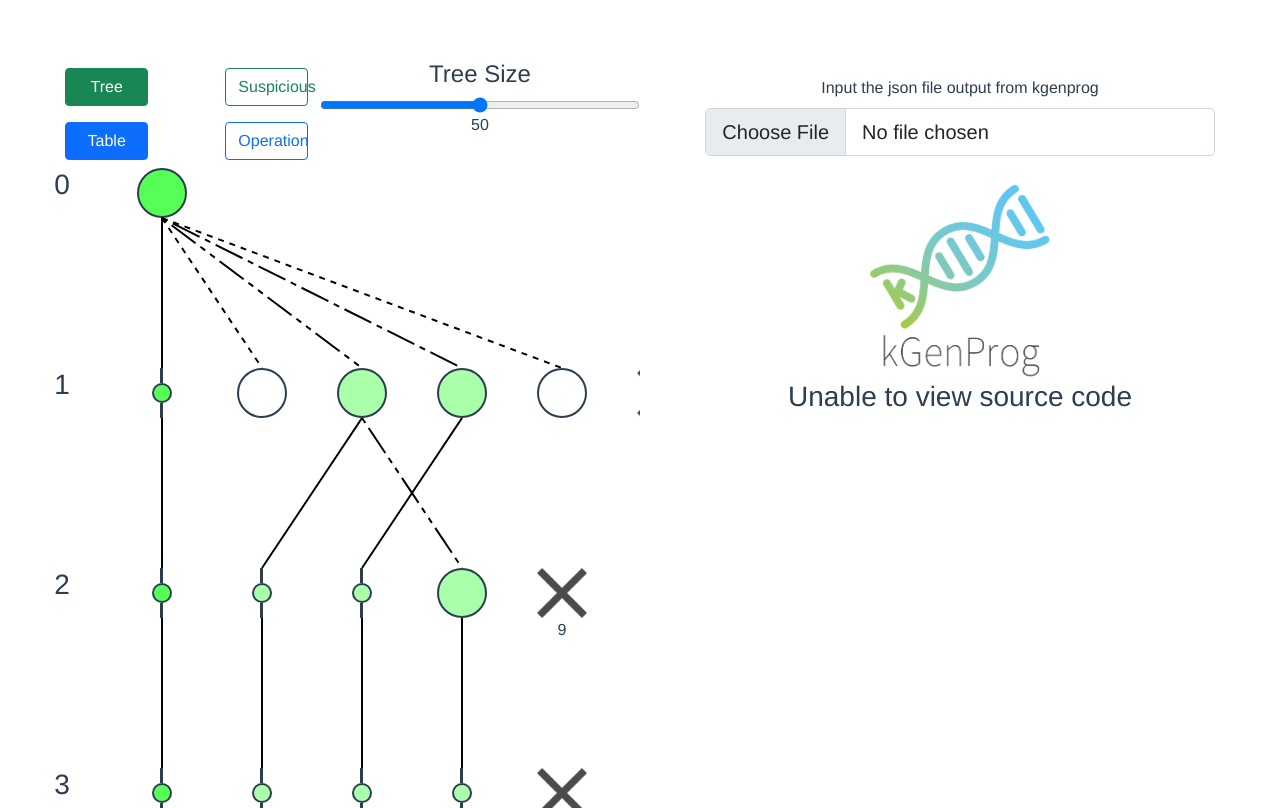
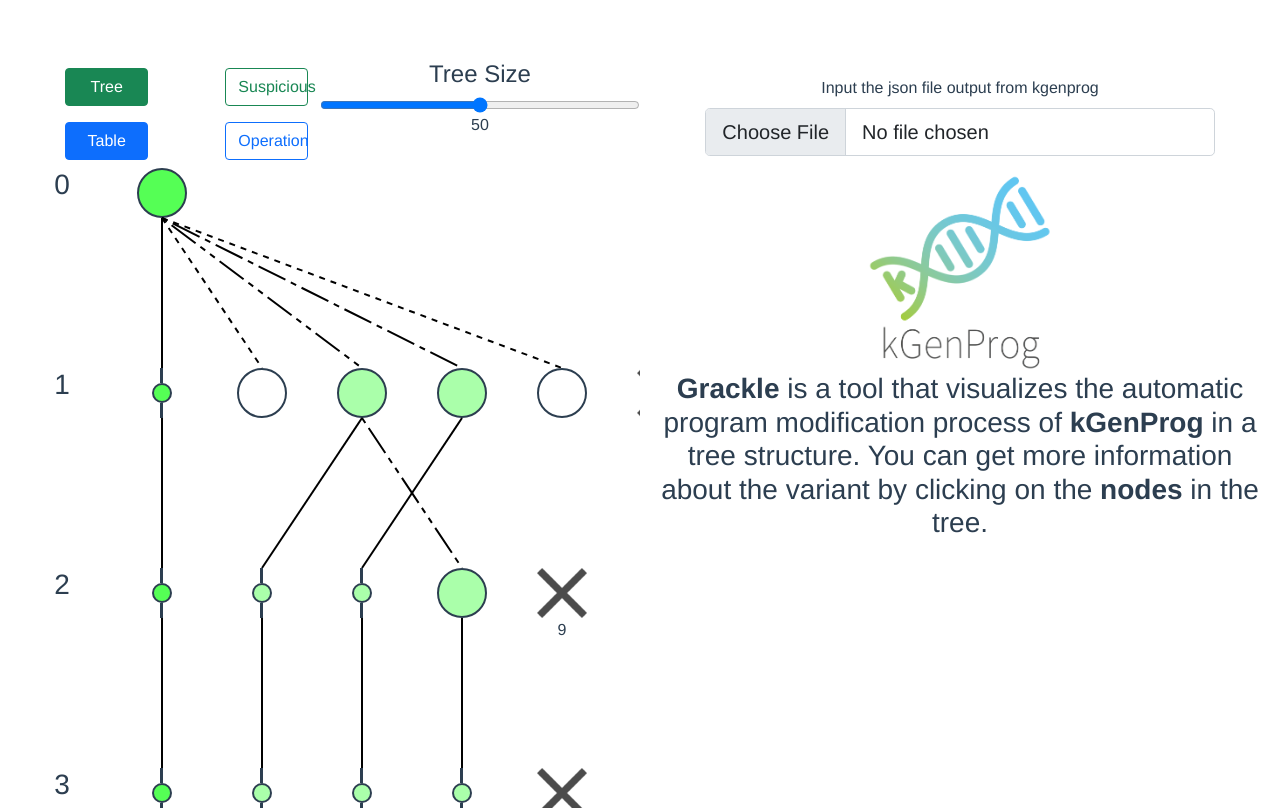
Before and after one commit to SEED0228/grackle, a Vue app: page / in a window 1280 px wide. Built offline with nearby package versions, Linux system fonts and the light colour scheme.

Commit message:
テスト結果、疑惑値表のコンポーネント化、詳細情報コンポーネントのコードの整理

```diff
--- a/src/components/RightView.vue
+++ b/src/components/RightView.vue
@@ -5,93 +5,44 @@
       <input class="form-control form-control-lg" id="formFileLg" type="file" ref="file" @change="loadHistory" >
     </div>
   </div>
+  <template v-if="selected_variant">
     <h1>{{selected_variant_id}}</h1>
-  <select class="form-select my-3" v-model="selected_code_option" v-if="selected_variant_id >= 0 && selected_variant_id !== null">
+    <select class="form-select my-3" v-model="selected_code_option">
       <option v-for="option in code_options"
               v-bind:value="option.id"
               v-bind:key="option.id">
         {{ option.name }}
       </option>
     </select>
-  <template v-if="selected_code_option === 1">
-    <SourceCodeView :history="history" :selected_variant_id="selected_variant_id"></SourceCodeView>
-  </template>
-  <template v-else-if="selected_code_option === 2">
-    <DiffView :history="history" :selected_variant_id="selected_variant_id"></DiffView>
-  </template>
+    <SourceCodeView v-if="selected_code_option === 1" :selected_variant="selected_variant" :history="history"></SourceCodeView>
+    <DiffView v-else-if="selected_code_option === 2" :selected_variant="selected_variant"></DiffView>
     <select
         class="form-select my-5"
         v-model="selected_table_option"
-      v-if="selected_variant_id >= 0 && selected_variant_id !== null"
     >
       <option v-for="option in table_options"
               v-bind:value="option.id"
               v-bind:key="option.id"
       >{{ option.name }}</option>
     </select>
-  <table
-      v-if="selected_variant && selected_table_option === 1"
-      class="table table-striped my-5"
-  >
-    <thead>
-      <tr>
-        <th>value</th>
-        <th>from</th>
-        <th>to</th>
-      </tr>
-    </thead>
-    <tbody>
-      <tr v-for="suspiciousness in selected_variant.suspiciousnesses">
-        <td>{{suspiciousness.value}}</td>
-        <td>{{suspiciousness.lineNumberRange.start}}</td>
-        <td>{{suspiciousness.lineNumberRange.end}}</td>
-      </tr>
-    </tbody>
-  </table>
-  <template
-      v-if="selected_variant && selected_table_option === 2"
-  >
-    <div v-if="selected_variant" class="row mx-2 my-5">
-      <div class="col-3 border border-dark">
-        <p class="fs-2 mt-1">{{selected_variant.testSummary.testResults.length}}</p>
-        <p class="fs-6">tests</p>
-      </div>
-      <div class="col-3 border border-dark">
-        <p class="fs-2 mt-1">{{selected_variant.testSummary.testResults.filter((v) => v.isSuccess).length}}</p>
-        <p class="fs-6">successes</p>
-      </div>
-      <div class="col-3 border border-dark">
-        <p class="fs-2 mt-1">{{selected_variant.testSummary.testResults.filter((v) => !v.isSuccess).length}}</p>
-        <p class="fs-6">failures</p>
-      </div>
-      <div class="col-3 border border-dark">
-        <p class="fs-2 mt-1">{{Math.round(selected_variant.testSummary.successRate * 100) / 100}}</p>
-        <p class="fs-6">rate</p>
-      </div>
-    </div>
-    <table v-if="selected_variant" class="table table-striped">
-      <thead>
-      <tr>
-        <th>fqn</th>
-        <th>is success?</th>
-      </tr>
-      </thead>
-      <tbody>
-      <tr v-for="result in selected_variant.testSummary.testResults">
-        <td>{{result.fqn}}</td>
-        <td>{{result.isSuccess}}</td>
-      </tr>
-      </tbody>
-    </table>
+    <SuspiciousnessTable v-if="selected_table_option === 1" :selected_variant="selected_variant"></SuspiciousnessTable>
+    <TestResultView v-if="selected_table_option === 2" :selected_variant="selected_variant"></TestResultView>
+  </template>
+  <template v-else>
+    <img alt="Vue logo" src="../assets/kgenprog-logo.png" width="200" height="200">
+    <h3><strong>Grackle</strong> is a tool that visualizes the automatic program modification process of <strong>kGenProg</strong> in a tree structure.
+      You can get more information about the variant by clicking on the <strong>nodes</strong> in the tree.</h3>
   </template>
 </template>
 
 <script>
 import SourceCodeView from "./right_view_components/SourceCodeView";
 import DiffView from "./right_view_components/DiffView";
+import SuspiciousnessTable from "./right_view_components/SuspiciousnessTable";
+import TestResultView from "./right_view_components/TestResultView";
 export default {
   name: "RightView",
-  components: {DiffView, SourceCodeView},
+  components: {TestResultView, SuspiciousnessTable, DiffView, SourceCodeView},
   props: ['history', 'selected_variant_id'],
   methods: {
     loadVariantInformation: function() {
--- a/src/components/right_view_components/DiffView.vue
+++ b/src/components/right_view_components/DiffView.vue
@@ -27,28 +27,7 @@
 <script>
 export default {
   name: "DiffView",
-  props: ["selected_variant_id", "history"],
-  data() {
-    return {
-      selected_variant: null
-    }
-  },
-  created: function () {
-    this.loadVariantInformation();
-  },
-  methods: {
-    loadVariantInformation: function () {
-      this.selected_variant = this.history.variants[this.selected_variant_id];
-    }
-  },
-  watch: {
-    history: function(){
-      this.selected_variant = null;
-    },
-    selected_variant_id: function() {
-      this.loadVariantInformation();
-    }
-  }
+  props: ["selected_variant"]
 }
 </script>
 
--- a/src/components/right_view_components/SourceCodeView.vue
+++ b/src/components/right_view_components/SourceCodeView.vue
@@ -24,7 +24,7 @@
 <script>
 export default {
   name: "SourceCodeView",
-  props: ["selected_variant_id", "history"],
+  props: ["selected_variant", "history"],
   data() {
     return {
       sourceCode: null,
@@ -36,13 +36,12 @@ export default {
   },
   methods: {
     loadVariantInformation: function () {
-      const selected_variant = this.history.variants[this.selected_variant_id];
-      if (selected_variant) {
-        this.sourceCode = selected_variant.sourceCode === "NaN" ? null : selected_variant.sourceCode;
+      if (this.selected_variant) {
+        this.sourceCode = this.selected_variant.sourceCode === "NaN" ? null : this.selected_variant.sourceCode;
         this.suspiciousness_values = [];
       }
       if (this.sourceCode !== null) {
-        this.update_suspiciousness_values(selected_variant);
+        this.update_suspiciousness_values(this.selected_variant);
       }
     },
     update_suspiciousness_values: function(selected_variant) {
@@ -59,11 +58,9 @@ export default {
   watch: {
     history: function(){
       this.sourceCode = null;
-      this.selected_variant = null;
       this.suspiciousness_values = [];
-      console.log(this.sourceCode)
     },
-    selected_variant_id: function(newVal, oldVal) {
+    selected_variant: function() {
       this.loadVariantInformation();
     }
   }
--- /dev/null
+++ b/src/components/right_view_components/SuspiciousnessTable.vue
@@ -0,0 +1,31 @@
+<template>
+  <table
+      class="table table-striped my-5"
+  >
+    <thead>
+    <tr>
+      <th>value</th>
+      <th>from</th>
+      <th>to</th>
+    </tr>
+    </thead>
+    <tbody>
+    <tr v-for="suspiciousness in selected_variant.suspiciousnesses">
+      <td>{{suspiciousness.value}}</td>
+      <td>{{suspiciousness.lineNumberRange.start}}</td>
+      <td>{{suspiciousness.lineNumberRange.end}}</td>
+    </tr>
+    </tbody>
+  </table>
+</template>
+
+<script>
+export default {
+  name: "SuspiciousnessTable",
+  props: ['selected_variant']
+}
+</script>
+
+<style scoped>
+
+</style>
--- /dev/null
+++ b/src/components/right_view_components/TestResultView.vue
@@ -0,0 +1,45 @@
+<template>
+  <div v-if="selected_variant" class="row mx-2 my-5">
+    <div class="col-3 border border-dark">
+      <p class="fs-2 mt-1">{{selected_variant.testSummary.testResults.length}}</p>
+      <p class="fs-6">tests</p>
+    </div>
+    <div class="col-3 border border-dark">
+      <p class="fs-2 mt-1">{{selected_variant.testSummary.testResults.filter((v) => v.isSuccess).length}}</p>
+      <p class="fs-6">successes</p>
+    </div>
+    <div class="col-3 border border-dark">
+      <p class="fs-2 mt-1">{{selected_variant.testSummary.testResults.filter((v) => !v.isSuccess).length}}</p>
+      <p class="fs-6">failures</p>
+    </div>
+    <div class="col-3 border border-dark">
+      <p class="fs-2 mt-1">{{Math.round(selected_variant.testSummary.successRate * 100) / 100}}</p>
+      <p class="fs-6">rate</p>
+    </div>
+  </div>
+  <table v-if="selected_variant" class="table table-striped">
+    <thead>
+    <tr>
+      <th>fqn</th>
+      <th>is success?</th>
+    </tr>
+    </thead>
+    <tbody>
+    <tr v-for="result in selected_variant.testSummary.testResults">
+      <td>{{result.fqn}}</td>
+      <td>{{result.isSuccess}}</td>
+    </tr>
+    </tbody>
+  </table>
+</template>
+
+<script>
+export default {
+  name: "TestResultView",
+  props: ["selected_variant"]
+}
+</script>
+
+<style scoped>
+
+</style>
```
Lines whose indentation alone changed are shown as unchanged.
